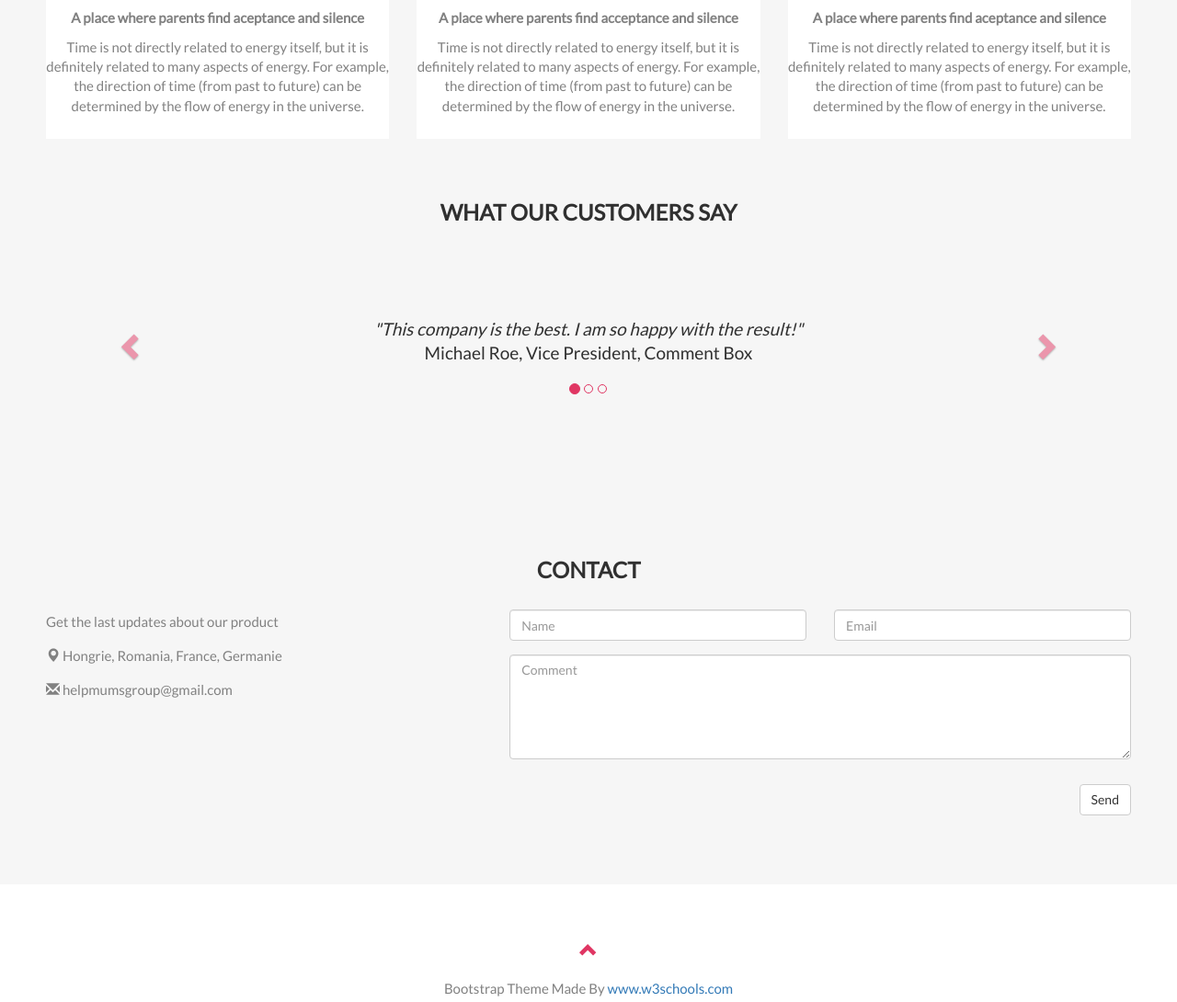
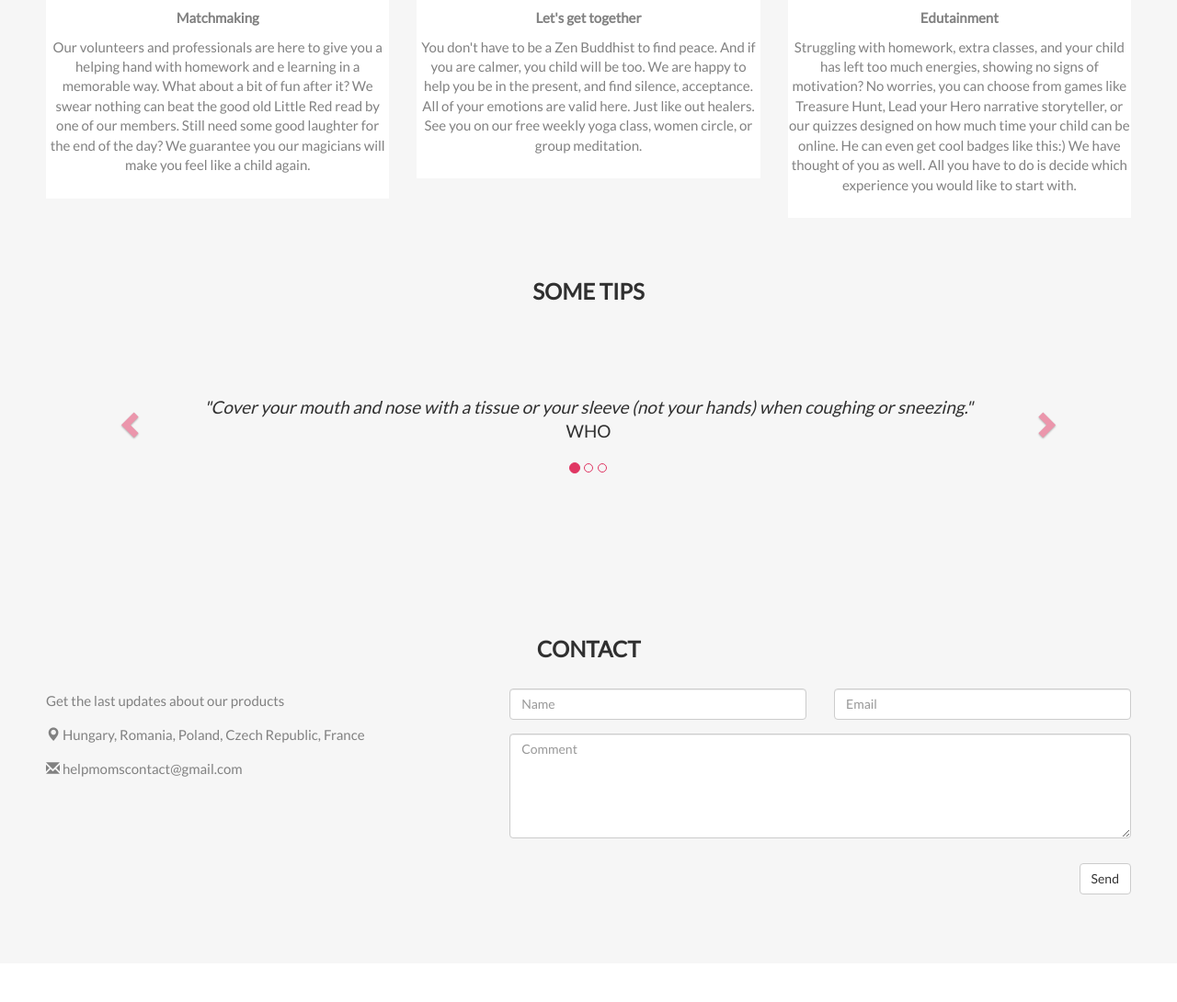
Before and after one commit to Boutast/HelpMums-py, a Django app: page / in a window 1280 px wide. Shown: the part 1566-2656 px from the top of the page at 92% size. Run offline with Django 3.2, Linux system fonts and the light colour scheme; data comes from the database, SQL or seed files in the repository; some libraries are stand-ins or nearby versions.

Commit message:
Final push

```diff
--- a/helpmoms/dailyquote/templates/dailyquote/daily_list.html
+++ b/helpmoms/dailyquote/templates/dailyquote/daily_list.html
@@ -200,7 +200,7 @@
         <span class="icon-bar"></span>
         <span class="icon-bar"></span>
       </button>
-      <a class="navbar-brand" href="#myPage">HELP MUMS</a>
+      <a class="navbar-brand" href="#myPage">HELP MOMS</a>
     </div>
     <div class="collapse navbar-collapse" id="myNavbar">
       <ul class="nav navbar-nav navbar-right">
@@ -215,7 +215,7 @@
 </nav>
 
 <div class="jumbotron text-center">
-  <h1>HELP MUMS</h1>
+  <h1>HELP MOMS</h1>
   <p>We help every mom to find her energy and time</p>
   <p>{{ posts.text }}</p>
 
@@ -235,41 +235,39 @@
       <p>Lorem ipsum dolor sit amet, consectetur adipiscing elit, sed do eiusmod tempor incididunt ut labore et dolore magna aliqua. Ut enim ad minim veniam, quis nostrud exercitation ullamco laboris nisi ut aliquip ex ea commodo consequat. Excepteur sint occaecat cupidatat non proident, sunt in culpa qui officia deserunt mollit anim id est laborum consectetur adipiscing elit, sed do eiusmod tempor incididunt ut labore et dolore magna aliqua. Ut enim ad minim veniam, quis nostrud exercitation ullamco laboris nisi ut aliquip ex ea commodo consequat.</p>
       <br><button class="btn btn-default btn-lg">Get in Touch</button>
     </div>
-    <div class="col-sm-4">
-      <span class="glyphicon glyphicon-signal logo"></span>
-    </div>
+
   </div>
 </div>
 
 <!-- Container (Portfolio Section) -->
 <div id="portfolio" class="container-fluid text-center bg-grey">
   <h2>We intermediate the parents to the conselors and teachers</h2><br>
-  <h4>What we have created</h4>
+  <h4>How we can help mom</h4>
   <div class="row text-center slideanim">
     <div class="col-sm-4">
       <div class="thumbnail">
         <img src="https://www.beyondblackwhite.com/wp-content/uploads/2013/01/black-mother-and-child.jpg" alt="Mum" width="400" height="300">
-        <p><strong>A place where parents find aceptance and silence</strong></p>
-        <p>Time is not directly related to energy itself, but it is definitely related to many aspects of energy. For example, the direction of time (from past to future) can be determined by the flow of energy in the universe. </p>
+        <p><strong>Matchmaking</strong></p>
+        <p>Our volunteers and professionals are here to give you a helping hand with homework and e learning in a memorable way. What about a bit of fun after it? We swear nothing can beat the good old Little Red read by one of our members. Still need some good laughter for the end of the day? We guarantee you our magicians will make you feel like a child again. </p>
       </div>
     </div>
     <div class="col-sm-4">
       <div class="thumbnail">
         <img src="http://gladstone.k12.or.us/center/files/mother-son-bond.jpg" alt="Mum" width="400" height="300">
-        <p><strong>A place where parents find acceptance and silence</strong></p>
-        <p>Time is not directly related to energy itself, but it is definitely related to many aspects of energy. For example, the direction of time (from past to future) can be determined by the flow of energy in the universe. </p>
+        <p><strong>Let's get together</strong></p>
+        <p>You don't have to be a Zen Buddhist to find peace. And if you are calmer, you child will be too. We are happy to help you be in the present, and find silence, acceptance. All of your emotions are valid here. Just like out healers. See you on our free weekly yoga class, women circle, or group meditation.</p>
       </div>
     </div>
     <div class="col-sm-4">
       <div class="thumbnail">
         <img src="https://static.guim.co.uk/sys-images/Guardian/About/General/2012/9/18/1347987242919/mother-and-son-hugging-008.jpg" alt="Mum" width="400" height="300">
-        <p><strong>A place where parents find aceptance and silence</strong></p>
-        <p>Time is not directly related to energy itself, but it is definitely related to many aspects of energy. For example, the direction of time (from past to future) can be determined by the flow of energy in the universe.</p>
+        <p><strong>Edutainment</strong></p>
+        <p>Struggling with homework, extra classes, and your child has left too much energies, showing no signs of motivation? No worries, you can choose from games like Treasure Hunt, Lead your Hero narrative storyteller, or our quizzes designed on how much time your child can be online. He can even get cool badges like this:) We have thought of you as well. All you have to do is decide which experience you would like to start with.</p>
       </div>
     </div>
   </div><br>
 
-  <h2>What our customers say</h2>
+  <h2>Some tips</h2>
   <div id="myCarousel" class="carousel slide text-center" data-ride="carousel">
     <!-- Indicators -->
     <ol class="carousel-indicators">
@@ -281,13 +279,13 @@
     <!-- Wrapper for slides -->
     <div class="carousel-inner" role="listbox">
       <div class="item active">
-        <h4>"This company is the best. I am so happy with the result!"<br><span>Michael Roe, Vice President, Comment Box</span></h4>
+        <h4>"Cover your mouth and nose with a tissue or your sleeve (not your hands) when coughing or sneezing."<br><span>WHO</span></h4>
       </div>
       <div class="item">
-        <h4>"One word... WOW!!"<br><span>John Doe, Salesman, Rep Inc</span></h4>
+        <h4>"Stay at home."<br><span>Confinement</span></h4>
       </div>
       <div class="item">
-        <h4>"Could I... BE any more happy with this company?"<br><span>Chandler Bing, Actor, FriendsAlot</span></h4>
+        <h4>"Give your help on Help Moms !"<br><span>Team Help Moms</span></h4>
       </div>
     </div>
 
@@ -308,9 +306,9 @@
   <h2 class="text-center">CONTACT</h2>
   <div class="row">
     <div class="col-sm-5">
-      <p>Get the last updates about our product</p>
-      <p><span class="glyphicon glyphicon-map-marker"></span> Hongrie, Romania, France, Germanie</p>
-      <p><span class="glyphicon glyphicon-envelope"></span> helpmumsgroup@gmail.com</p>
+      <p>Get the last updates about our products</p>
+      <p><span class="glyphicon glyphicon-map-marker"></span> Hungary, Romania, Poland, Czech Republic, France</p>
+      <p><span class="glyphicon glyphicon-envelope"></span> helpmomscontact@gmail.com</p>
     </div>
     <div class="col-sm-7 slideanim">
       <div class="row">
```
